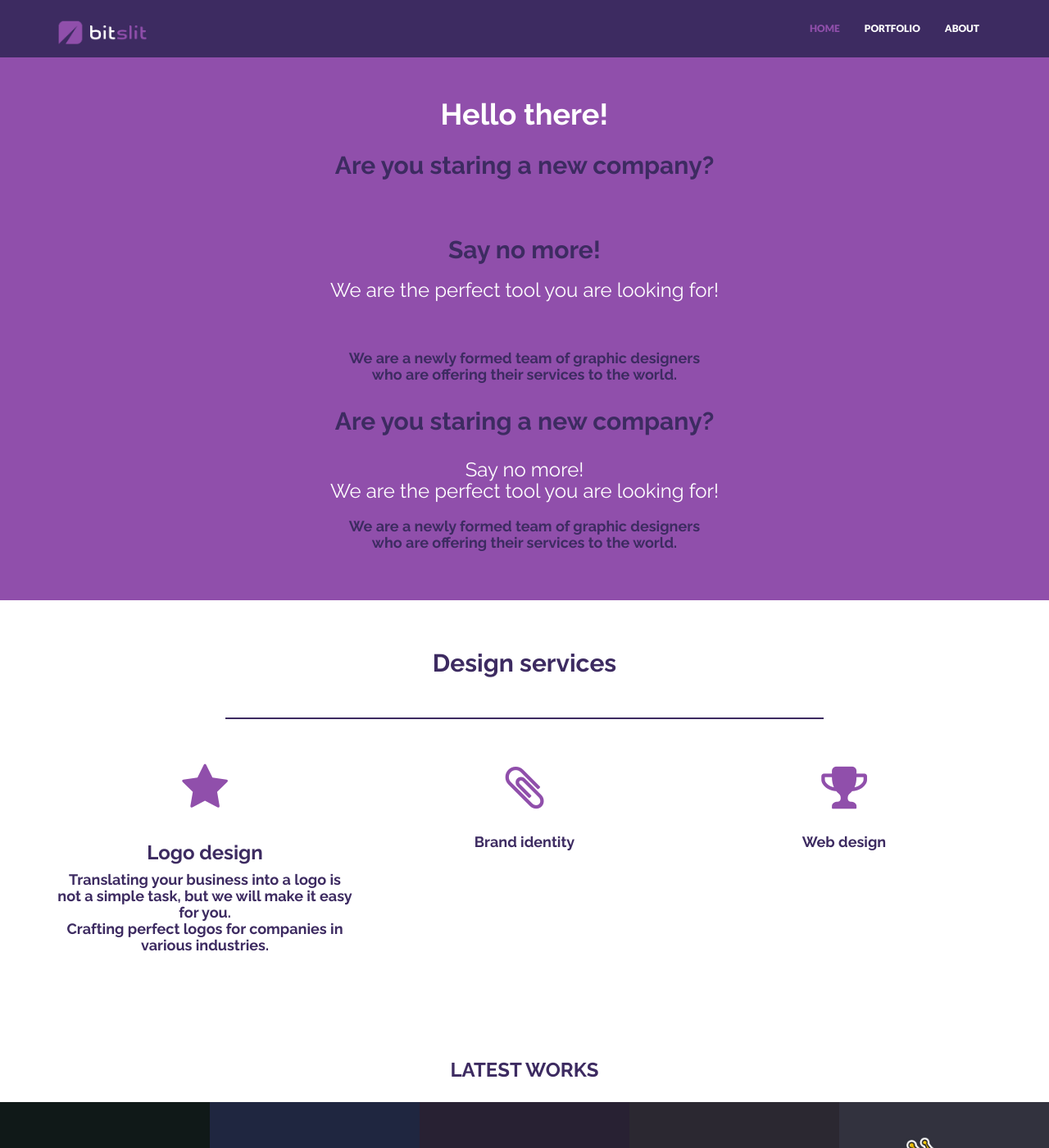
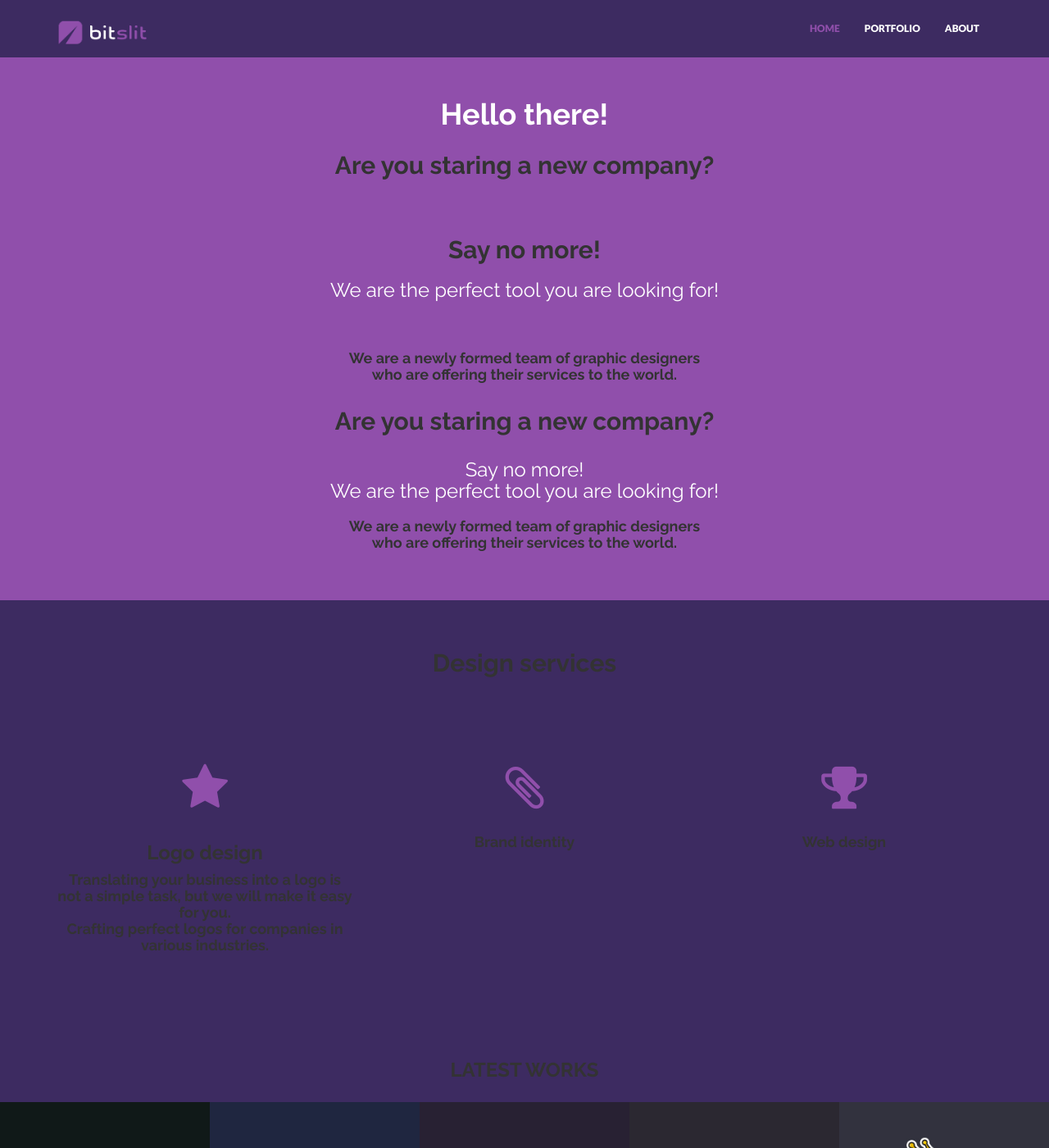
Before and after one commit to bitslit/portfolio, a Jekyll site: the page built from index.html, in a window 1280 px wide and 1400 px high. Shown: the whole window at 82% size. Built offline with Jekyll 4.4.1, drawn with Linux system fonts in a browser that asks for light colours; nearby versions of some CDN libraries.

Commit message:
Update style.css

```diff
--- a/_includes/css/style.css
+++ b/_includes/css/style.css
@@ -22,10 +22,10 @@
 	}
 
 body {
-	background: #ffffff;
+	background: #3d2b61;
 	margin: 0;
 	height: 100%;
-	color: {{ site.colors.secondary }};
+	color: {{ #ffffff }};
 	font-family: 'Lato', sans-serif;
 	font-weight: 400;
 	}
```
